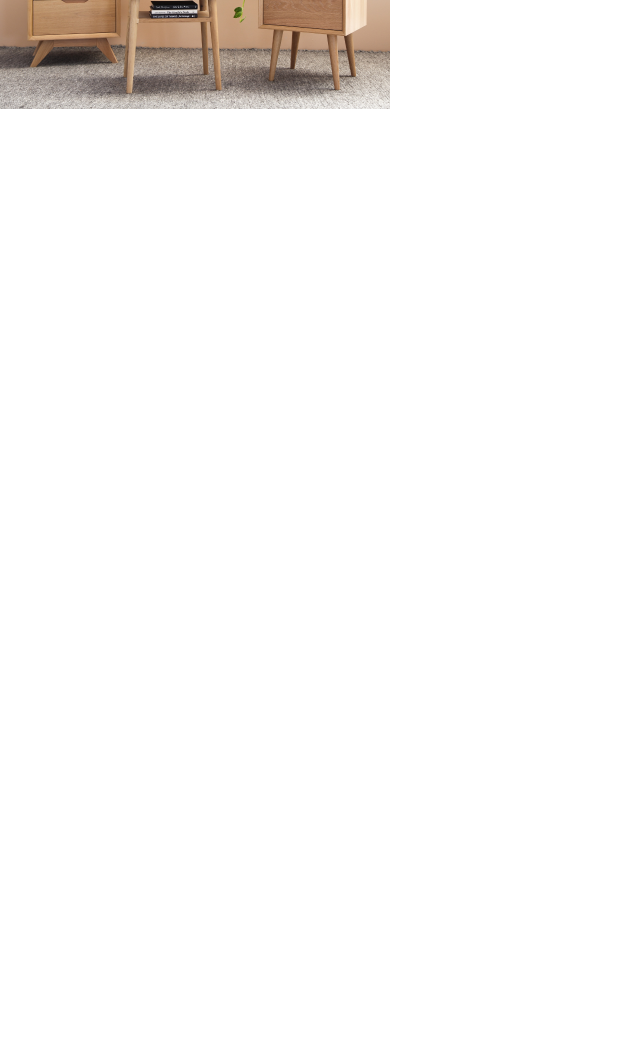
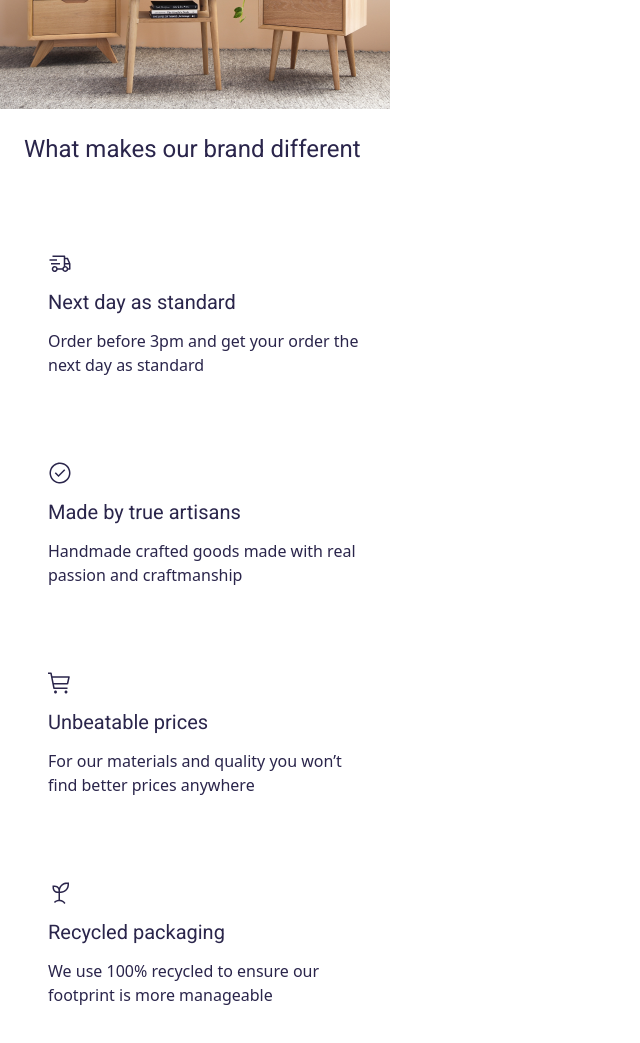
Before and after one commit to D1ORdev/Avion-mobile, a plain HTML site: page index.html in a window 1280 px wide. Shown: the part 705-1748 px from the top of the page, without its empty margins (0-640 px from the left). Drawn offline with nearby package versions, Linux system fonts and the light colour scheme.

Commit message:
features done

```diff
--- a/index.html
+++ b/index.html
@@ -33,6 +33,35 @@
             </div>
         </div>
     </section>
+    <section id="features" class="w-[390px] h-[1052px]">
+        <div class="all">
+            <div class="up pt-[80px]">
+                <h3 class="font-['Roboto'] font-normal text-[24px] text-[#2A254B] pt-[48px] pl-[24px]">What makes our brand different</h3>
+            </div>
+            <div class="down block  gap-[80px] ml-[48px]">
+                <div class="1 block mt-[84px]">
+                    <img src="/assets/icons/Delivery.svg" alt="icons" class="w-[24px] h-[24px]">
+                    <h4 class="mt-[12px] font-['Roboto'] font-normal text-[20px] text-[#2A254B]">Next day as standard</h4>
+                    <p class="mt-[12px] font-['Open Sans'] font-normal text-[16px] text-[#2A254B]">Order before 3pm and get your order the <br> next day as standard</p>
+                </div>
+                <div class="2 block mt-[84px]">
+                    <img src="/assets/icons/Checkmark--outline.svg" alt="icons" class="w-[24px] h-[24px]">
+                    <h4 class="mt-[12px] font-['Roboto'] font-normal text-[20px] text-[#2A254B]">Made by true artisans</h4>
+                    <p class="mt-[12px] font-['Open Sans'] font-normal text-[16px] text-[#2A254B]">Handmade crafted goods made with real <br> passion and craftmanship</p>
+                </div>
+                <div class="3 block mt-[84px]">
+                    <img src="/assets/icons/Shopping-cart.svg" alt="icons" class="w-[24px] h-[24px]">
+                    <h4 class="mt-[12px] font-['Roboto'] font-normal text-[20px] text-[#2A254B]">Unbeatable prices</h4>
+                    <p class="mt-[12px] font-['Open Sans'] font-normal text-[16px] text-[#2A254B]">For our materials and quality you won’t <br> find better prices anywhere</p>
+                </div>
+                <div class="4 block mt-[84px]">
+                    <img src="/assets/icons/Sprout.svg" alt="icons" class="w-[24px] h-[24px]">
+                    <h4 class="mt-[12px] font-['Roboto'] font-normal text-[20px] text-[#2A254B]">Recycled packaging</h4>
+                    <p class="mt-[12px] font-['Open Sans'] font-normal text-[16px] text-[#2A254B]">We use 100% recycled to ensure our <br> footprint is more manageable</p>
+                </div>
+            </div>
+        </div>
+    </section>
 
 </body>
 </html>
```
Also changed, not shown: assets/icons/Checkmark--outline.svg (added), assets/icons/Delivery.svg (added), assets/icons/Purchase.svg (added), assets/icons/Shopping-cart.svg (added), assets/icons/Sprout.svg (added), assets/icons/User-avatar.svg (added), assets/icons/chackmark 2.svg (added), assets/icons/chackmark 3.svg (added), assets/icons/chackmark.svg (added).
